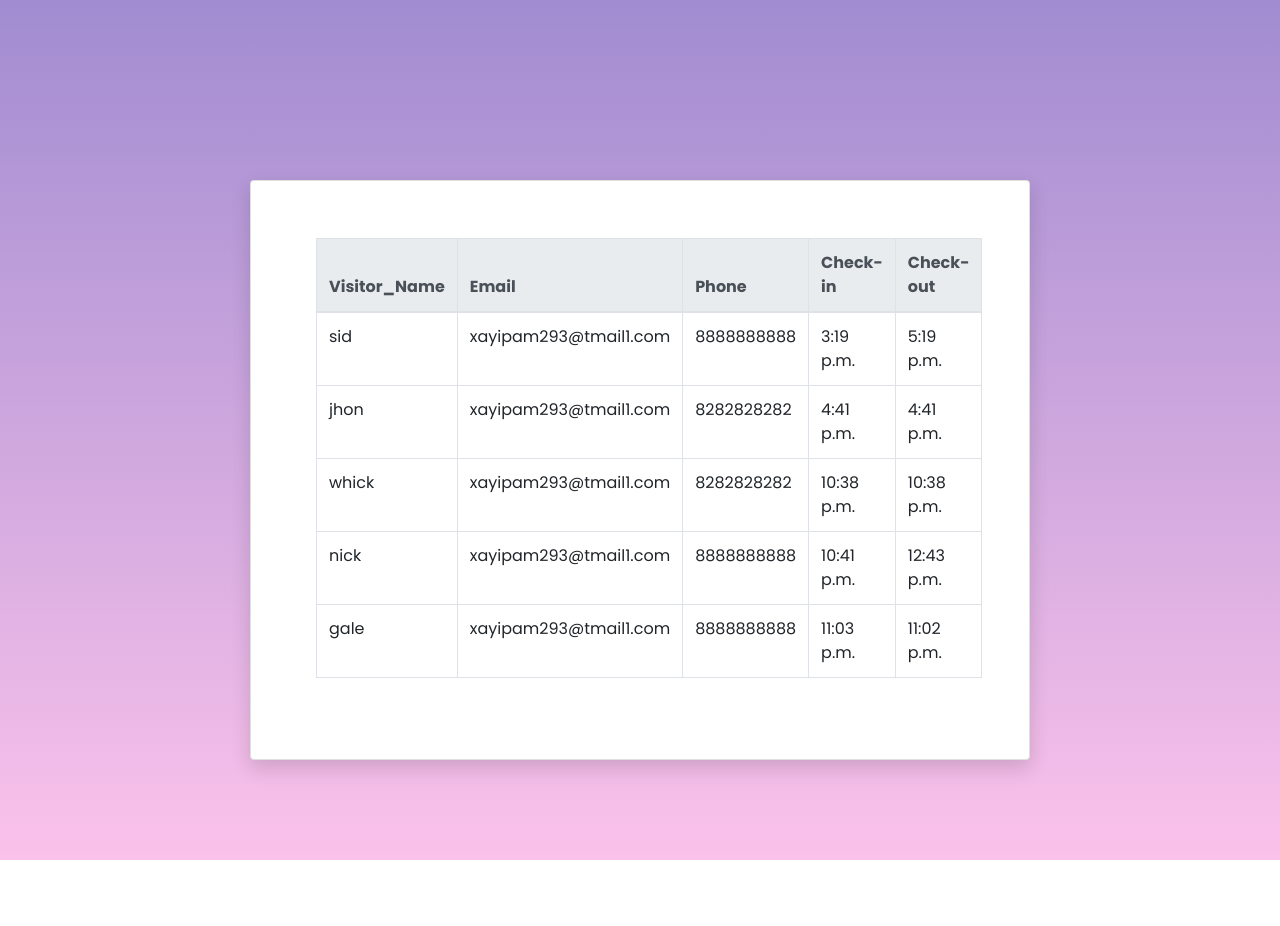
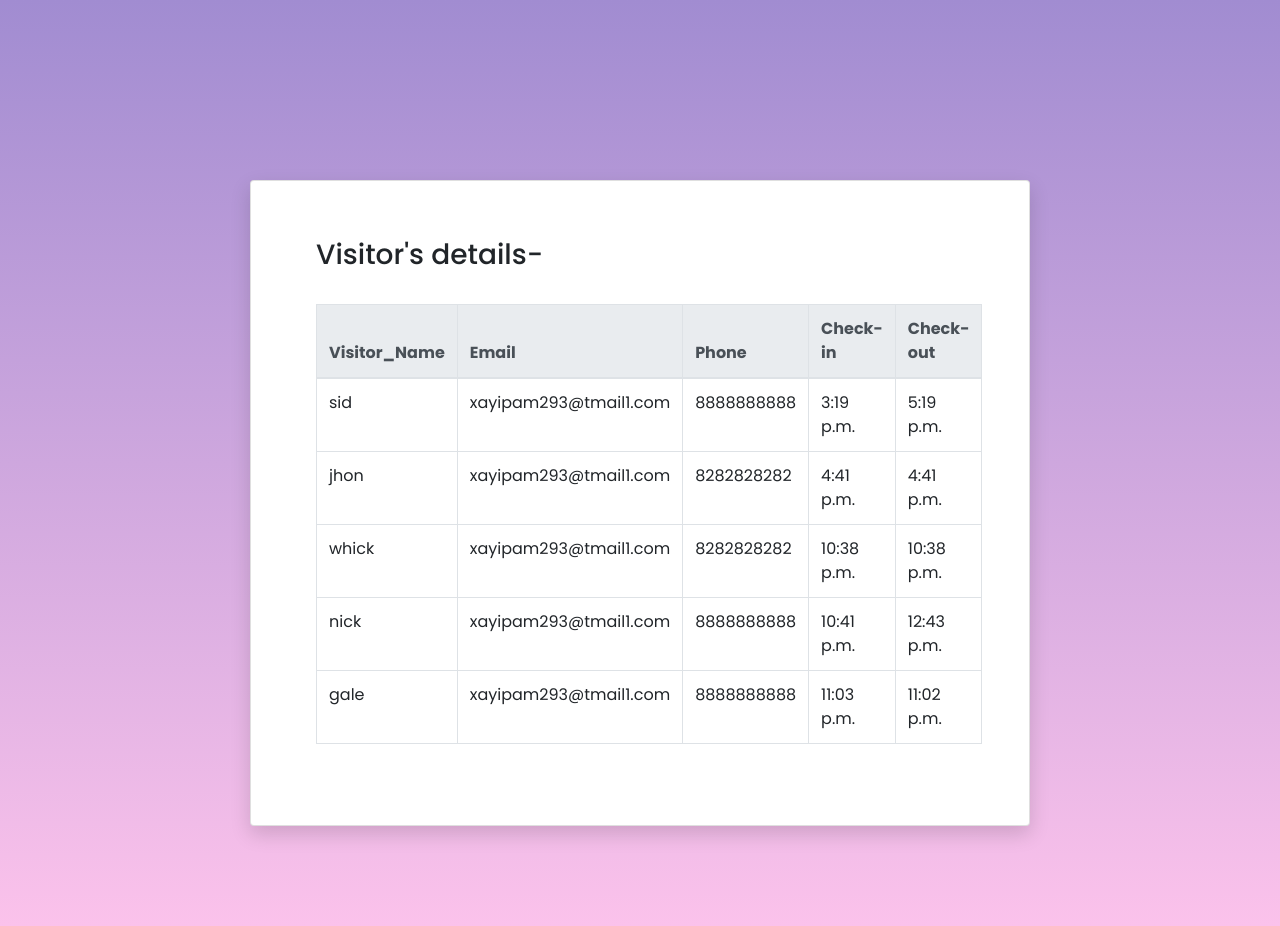
Before and after one commit to sid779/EMS, a Django app: page /host/manage/ in a window 1280 px wide. Before the commit the page ends 860 px from the top, so only its background shows below. Run offline with Django 3.2, Linux system fonts and the light colour scheme; data comes from the database, SQL or seed files in the repository; some libraries are stand-ins or nearby versions.

Commit message:
minor changes

```diff
--- a/ems/templates/ems/host_manage.html
+++ b/ems/templates/ems/host_manage.html
@@ -1,6 +1,8 @@
 {% extends 'ems/base.html' %}
 
 {% block content %}
+<h3> Visitor's details- </h3>
+<br>
 <table class="table table-bordered">
         <thead class="thead-light">
             <tr>
```
Also changed, not shown: readme/5.png (added).
